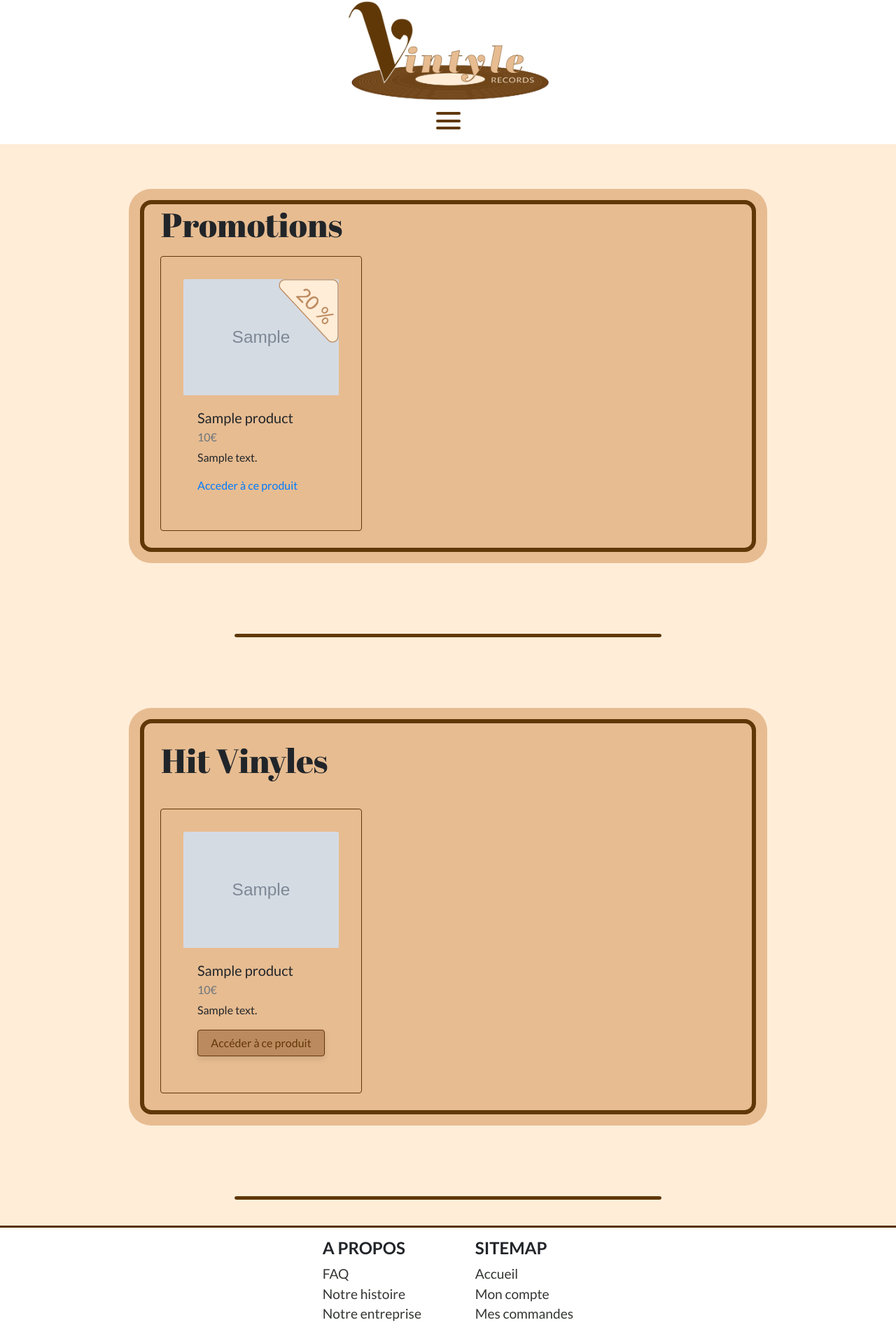
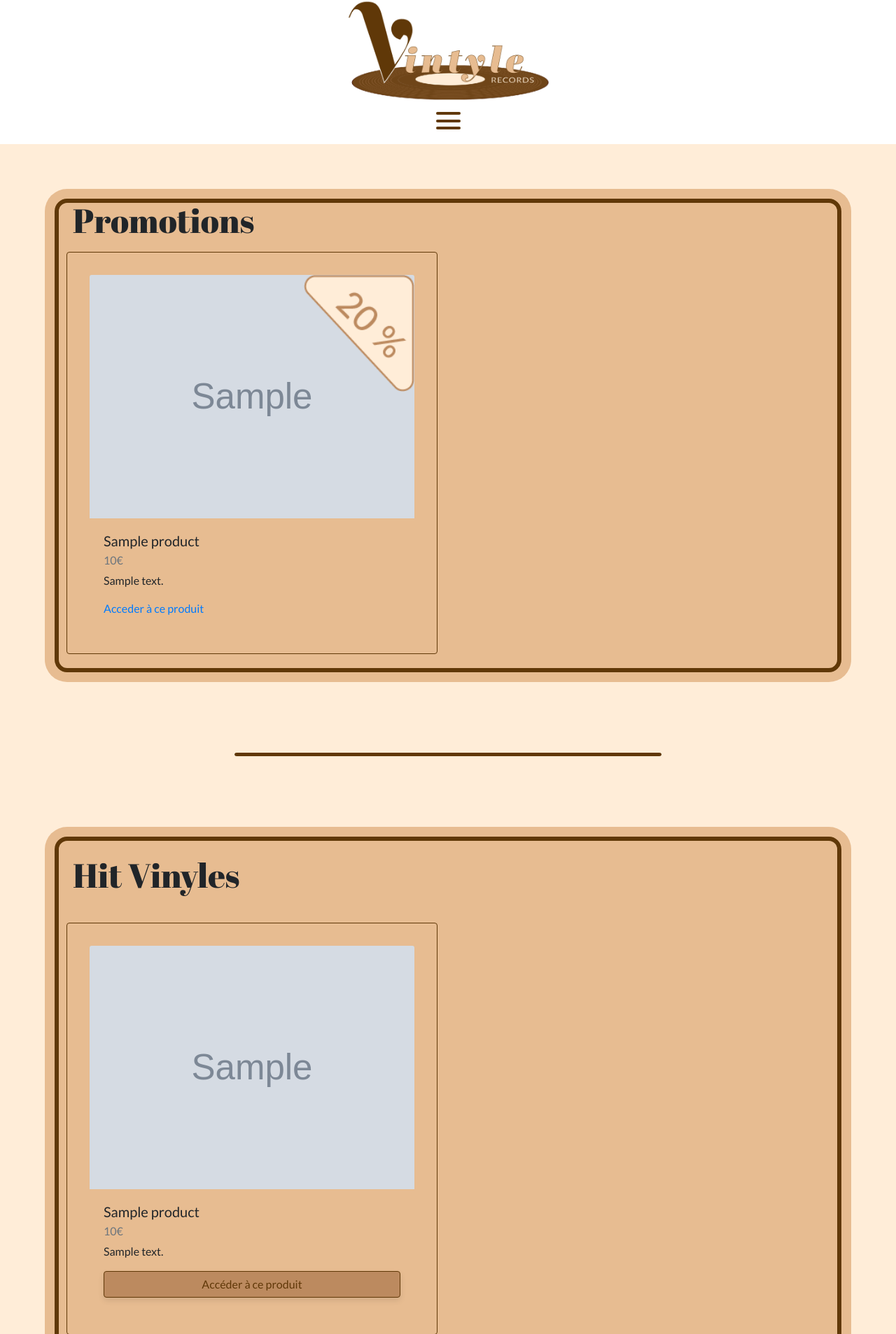
Before and after one commit to Somenae/SymfonyProject, a Symfony app: template templates/pages/index.html.twig in a window 1280 px wide. Shown: the part 69-1976 px from the top of the page at 70% size. Run offline with Twig, Linux system fonts and the light colour scheme; the template is opened without the code that fills it: most values are stand-ins (such as "Sample title", 1, 10 or a date in 2020); grey boxes marked "Sample" are stand-in pictures; some libraries are stand-ins or nearby versions.

Commit message:
améliorations css anthony

```diff
--- a/public/asset/styles.css
+++ b/public/asset/styles.css
@@ -13,10 +13,13 @@
 /* Style du box-promo */
 .box-promo {
     background-color: #e7bc91;
-    width: 75%;
+    width: 100%;
     border-radius: 2em;
     margin : 2em;
     padding:1em;
+    outline: 6px solid #603808;
+    outline-offset: -20px;
+
 
 }
 
@@ -46,8 +49,8 @@
 /* Style de la carte individuelle */
 .card {
 
-    width: 18em !important;
-    margin: 0 1em !important;
+    width: 100% !important;
+    margin: 0  !important;
 
     padding: 2em !important;
     border: 0.1em solid #603808 !important;
@@ -101,10 +104,13 @@
 
 .box-hit {
     background-color: #e7bc91 !important;
-    width: 75%;
+    width: 100%;
     border-radius: 2em;
     margin : 2em;
     padding: 1em;
+    outline: 6px solid #603808;
+    outline-offset: -20px;
+
 }
 
 /* titre HIT PRODUITS */
--- a/templates/pages/index.html.twig
+++ b/templates/pages/index.html.twig
@@ -14,7 +14,6 @@
 {% block main %}
 <section class="main-body d-flex justify-content-center">
     <div class="box-promo">
-    <div class=" container container-custom">
 
         <div class="text-promo">
             <h2> Promotions</h2>
@@ -24,7 +23,7 @@
             <div class="row">
                         {% for item in products|slice(0, 2) %}
                        <div class="col-md-6 mb-4">
-                        <div class="card mx-2">
+                        <div class="card mx-auto">
                             <!-- image vinyle -->
                         <img class="card-img-top" src="{{ asset('uploads/productimage/'~item.image) }}" alt="Card image cap">
                             <!-- Onglet 20% -->
@@ -42,7 +41,6 @@
                 </div>
 
 
-        </div>
     </div>
 
 </section>
@@ -52,7 +50,6 @@
 
 <section class="main-body d-flex justify-content-center">
     <div class="box-hit">
-    <div class=" container container-custom">
 
         <div class="text-hit">
             <h2> Hit Vinyles</h2>
@@ -62,7 +59,7 @@
             <div class="row">
                 {% for item in products|slice(0, 2) %}
                 <div class="col-md-6 mb-4">
-                    <div class="card mx-md-2">
+                    <div class="card mx-auto">
                         <img src="{{ asset('uploads/productimage/' ~ item.image) }}" class="card-img-top" alt="Card Image">
                         <div class="card-body">
                             <h5 class="card-title">{{ item.name }}</h5>
@@ -78,7 +75,7 @@
         <div class="row">
             {% for item in products|slice(2, 4) %}
             <div class="col-md-6 mb-4">
-                <div class="card mx-2">
+                <div class="card mx-auto">
                     <img src="{{ asset('uploads/productimage/' ~ item.image) }}" class="card-img-top" alt="Card Image">
                     <div class="card-body">
                         <h5 class="card-title">{{ item.name }}</h5>
@@ -91,7 +88,6 @@
             {% endfor %}
         </div>
     </div>
-    </div>
 </div>
 </div>
 </section>
```
Also changed, not shown: src/Controller/AdminCategoryController.php (+26 -5 lines), src/Controller/AdminProductController.php (+42 -7 lines), templates/admin_product/addimage.html.twig (+21 -11 lines).
